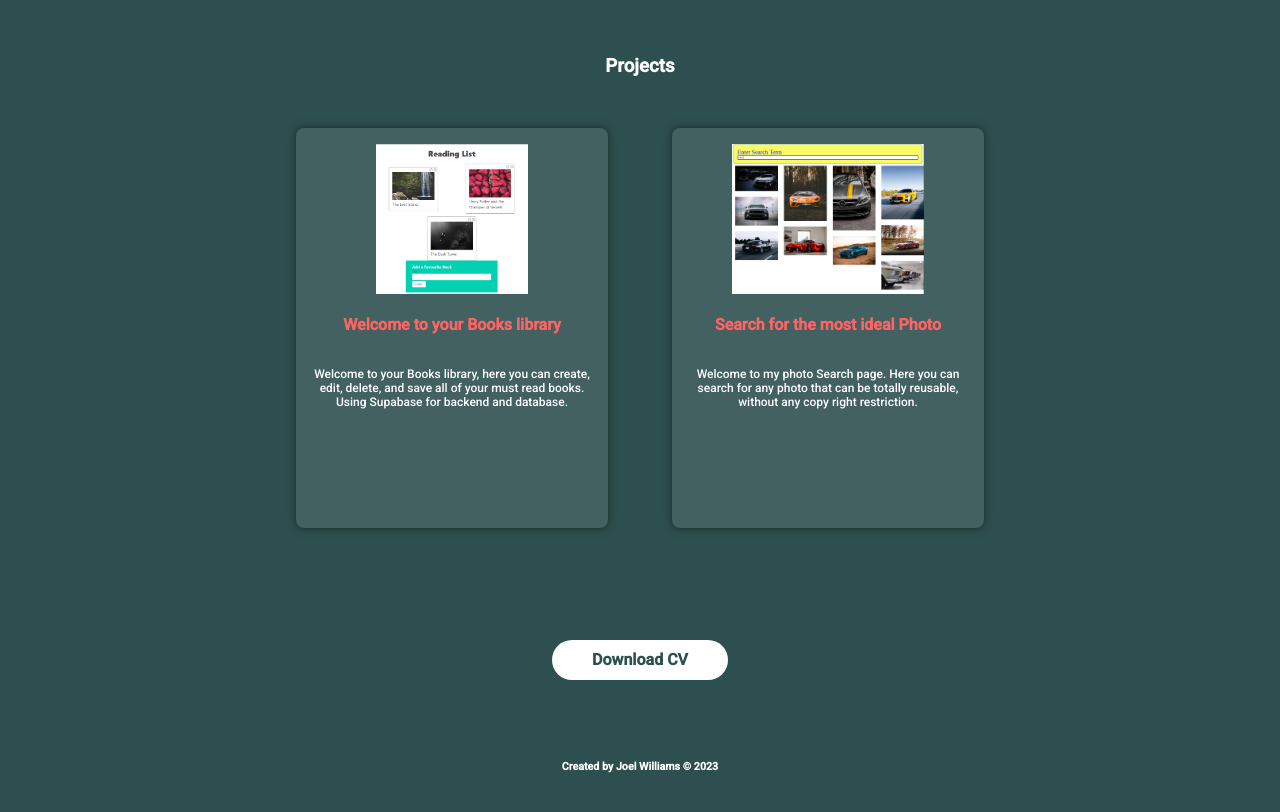
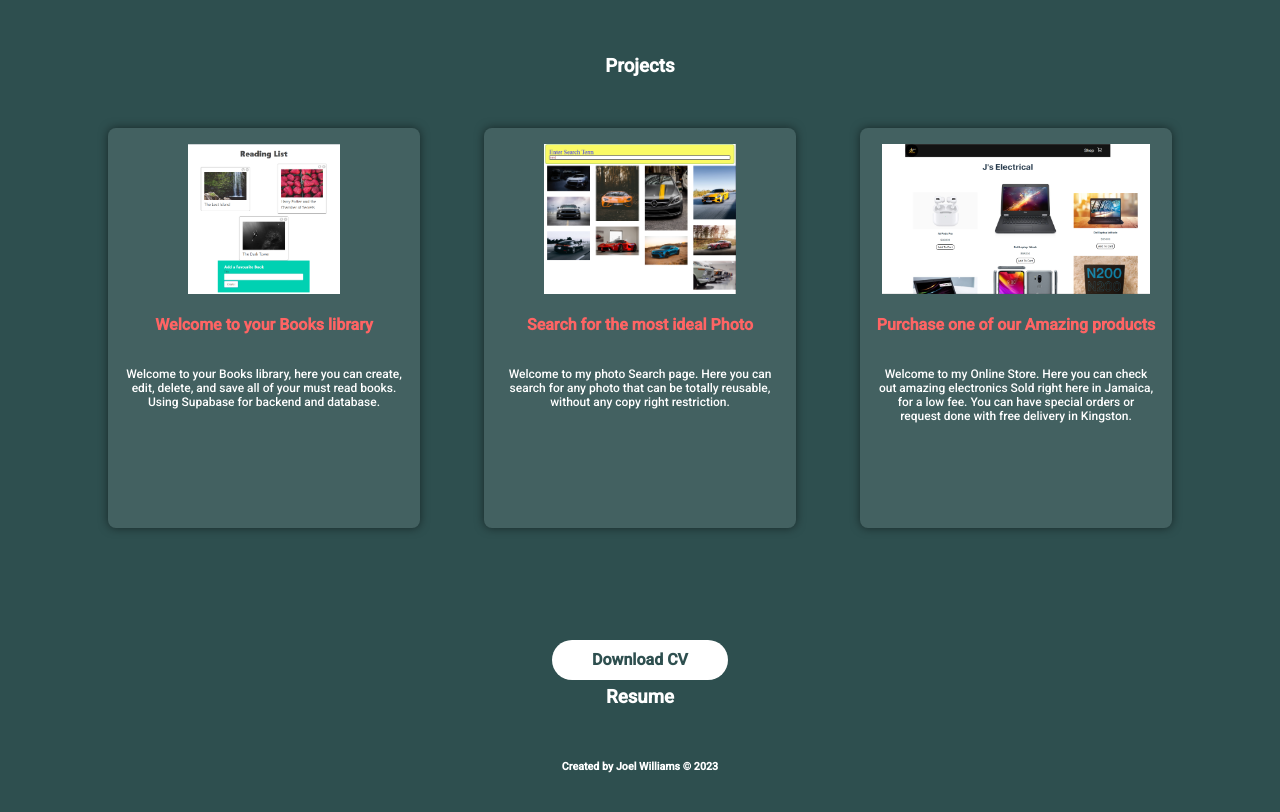
Before and after one commit to JoelWilliams7/My-Profile, a React (Vite) app: page / in a window 1280 px wide. Shown: the part 1660-2472 px from the top of the page. Built offline with nearby package versions, Linux system fonts and the light colour scheme.

Commit message:
new add ons

```diff
--- a/src/components/Projects.jsx
+++ b/src/components/Projects.jsx
@@ -2,6 +2,7 @@ import React from "react";
 import styled from "styled-components";
 import booksProjectsPic from "../assets/books-project.png";
 import photoSearchingLibrary from "../assets/photo-searching-library.png";
+import jsElectrical from "../assets/Js-Electrical.png";
 
 const StyledProject = styled.div`
   width: 25%;
@@ -103,6 +104,26 @@ function Project() {
             </p>
           </a>
         </StyledProject>
+        <StyledProject>
+          <a
+            href="https://joelwilliams7.github.io/Js-Electrical/"
+            target="_blank"
+            rel="noreferrer"
+            style={{
+              textDecoration: "none",
+              color: "white",
+            }}
+          >
+            <img src={jsElectrical} alt="Js Electrical Online Store" />
+            <h4>Purchase one of our Amazing products</h4>
+            <p>
+              Welcome to my Online Store. Here you can check out amazing
+              electronics Sold right here in Jamaica, for a low fee. You can
+              have special orders or request done with free delivery in
+              Kingston.
+            </p>
+          </a>
+        </StyledProject>
       </Projects>
     </ProjectsContainer>
   );
--- a/src/components/Resume.jsx
+++ b/src/components/Resume.jsx
@@ -14,9 +14,7 @@ const StyledResume = styled.div`
   font-size: 1rem;
   font-family: Nunito, sans-serif;
   display: flex;
-  -webkit-box-align: center;
   align-items: center;
-  -webkit-box-pack: center;
   justify-content: center;
   transition: all 0.4s;
 
@@ -41,6 +39,7 @@ const StyledResume = styled.div`
     width: 80px;
     height: 80px;
     margin: 0.5rem 0;
+    margin-top: 50px;
   }
 `;
 
@@ -54,13 +53,26 @@ const ResumeContainer = styled.div`
   h3 {
     color: white;
     position: absolute;
-    top: 2225px;
+    top: 2260px;
     padding: 30px;
-    margin-top: 50px;
+    margin: 40px;
     display: block;
+    font-weight: bold;
 
-    font-weight: bold;
   }
+  @media (max-width: 768px) {
+    h3 {
+    position: absolute;
+    border-radius: -px:
+    height: 80px;
+    margin-top: 260px;
+    padding: 10px;
+    text-align: center;
+    margin: 0 auto;
+    buttom: 5px;
+    top: 4200px;
+  }
+}
 `;
 
 function Resume() {
```
Also changed, not shown: src/assets/Js-Electrical.PNG (added).
